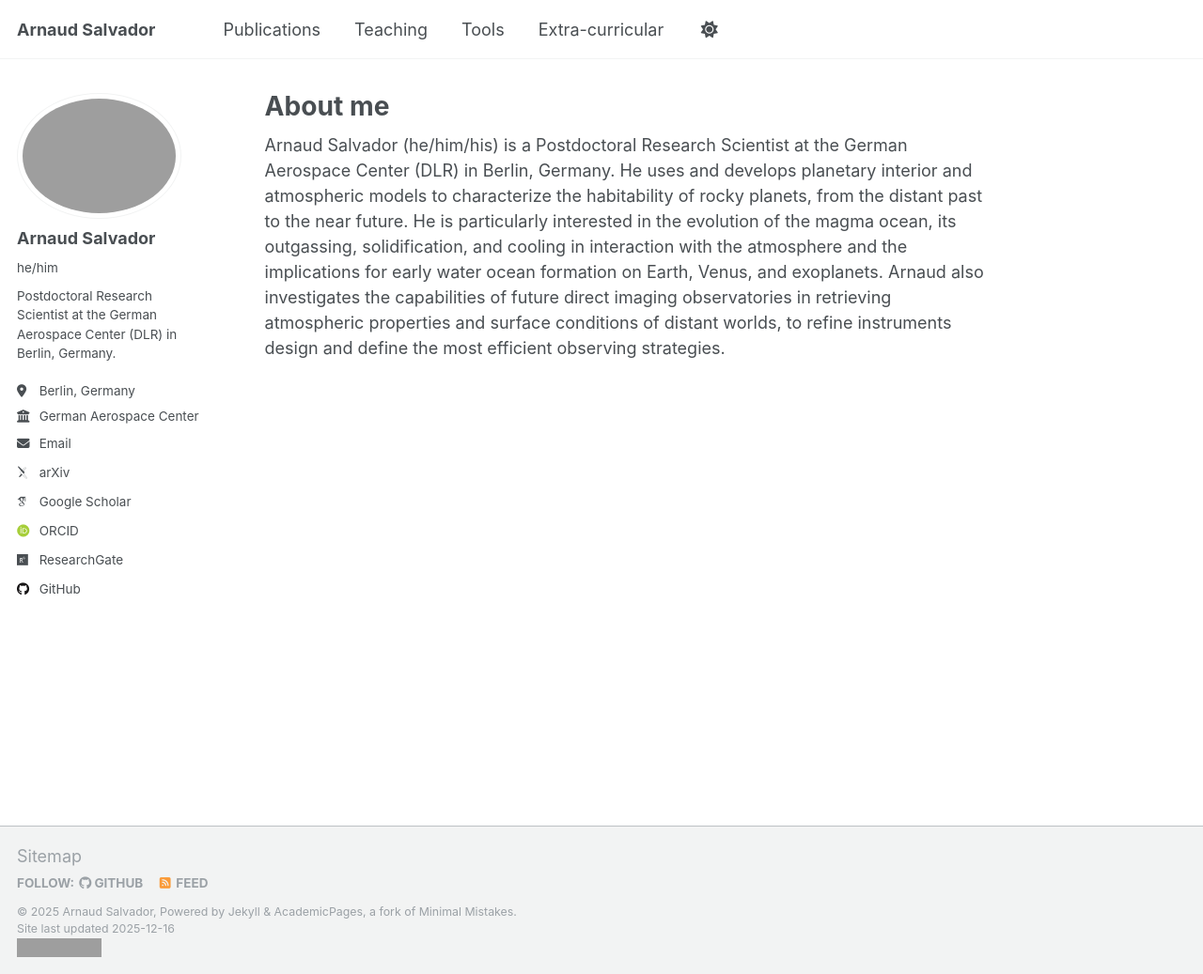
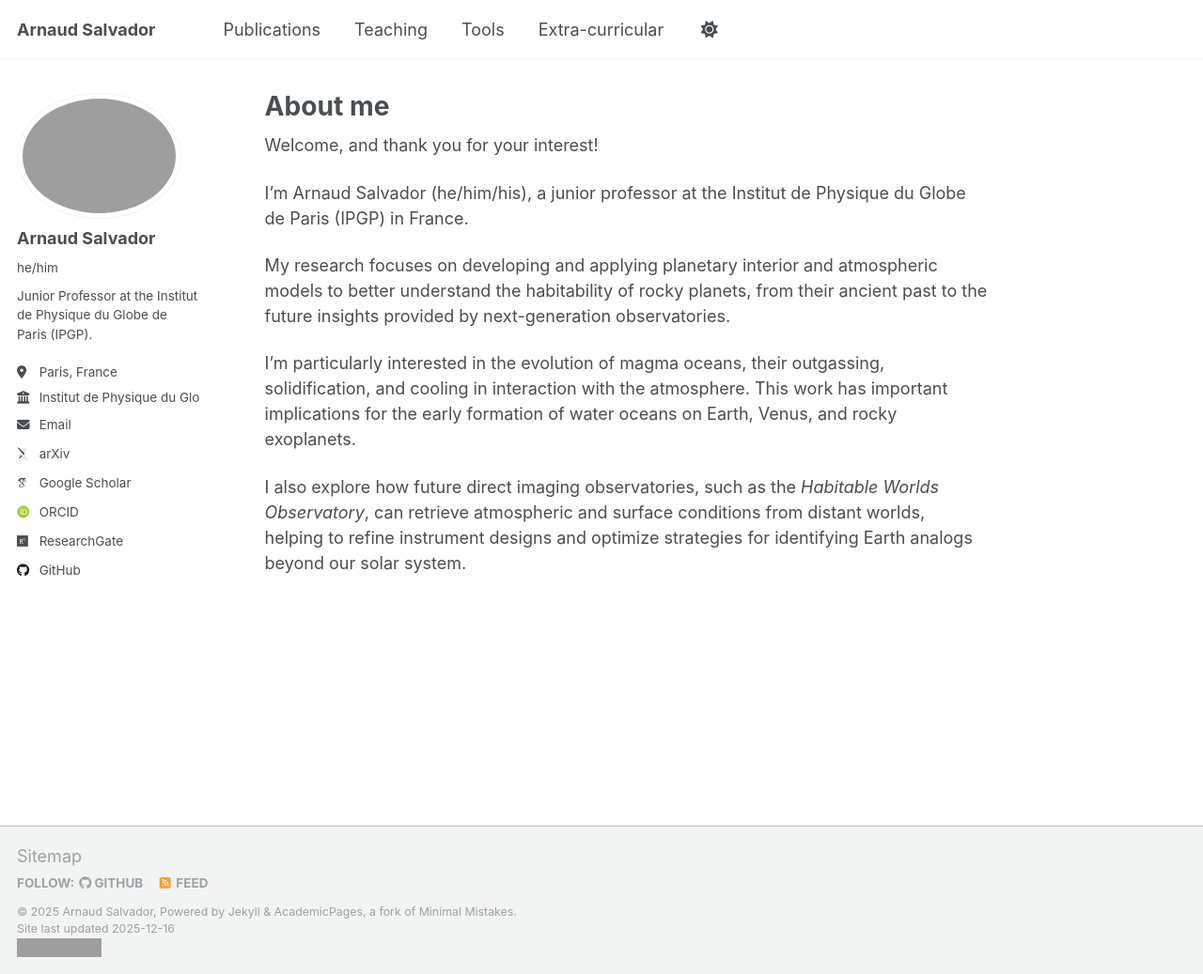
Before and after one commit to arnaudsalvador/arnaudsalvador.github.io, a Jekyll site: the page built from _pages/about.md, in a window 1280 px wide and 1037 px high. Shown: the whole window at 94% size. Built offline with Jekyll 4.4.1, drawn with Linux system fonts in a browser that asks for light colours; some web fonts are replaced; grey boxes are pictures that could not be loaded.

Commit message:
update affiliation

```diff
--- a/_config.yml
+++ b/_config.yml
@@ -12,7 +12,7 @@
 title                    : "Arnaud Salvador"
 title_separator          : "-"
 name                     : &name "Arnaud Salvador"
-description              : &description "Postdoctoral Research Scientist at the German Aerospace Center (DLR) in Berlin, Germany."
+description              : &description "Junior Professor at the Institut de Physique du Globe de Paris (IPGP), France."
 url                      : https://arnaudsalvador.github.io # the base hostname & protocol for your site e.g. "https://[your GitHub username].github.io" or if you already have some other page hosted on Github then use "https://[your GitHub username].github.io/[Your Repo Name]"
 baseurl                  : "" # the subpath of your site, e.g. "/blog"
 repository               : "arnaudsalvador/arnaudsalvador.github.io"
@@ -25,11 +25,11 @@
   avatar           : "IMG_0156.jpg"
   name             : "Arnaud Salvador"
   pronouns         : "he/him"
-  bio              : "Postdoctoral Research Scientist at the German Aerospace Center (DLR) in Berlin, Germany."
-  location         : "Berlin, Germany"
-  employer         : "German Aerospace Center (DLR)"
+  bio              : "Junior Professor at the Institut de Physique du Globe de Paris (IPGP)."
+  location         : "Paris, France"
+  employer         : "Institut de Physique du Globe de Paris (IPGP)"
   uri              : # URL
-  email            : "arnaud.salvador@dlr.de"
+  email            : "salvador@ipgp.fr"
 
   # Academic websites
   academia         : # URL
--- a/_pages/about.md
+++ b/_pages/about.md
@@ -7,4 +7,12 @@
   - /about.html
 ---
 
-Arnaud Salvador (he/him/his) is a Postdoctoral Research Scientist at the German Aerospace Center (DLR) in Berlin, Germany. He uses and develops planetary interior and atmospheric models to characterize the habitability of rocky planets, from the distant past to the near future. He is particularly interested in the evolution of the magma ocean, its outgassing, solidification, and cooling in interaction with the atmosphere and the implications for early water ocean formation on Earth, Venus, and exoplanets. Arnaud also investigates the capabilities of future direct imaging observatories in retrieving atmospheric properties and surface conditions of distant worlds, to refine instruments design and define the most efficient observing strategies.
+Welcome, and thank you for your interest!
+
+I'm Arnaud Salvador (he/him/his), a junior professor at the Institut de Physique du Globe de Paris (IPGP) in France.
+
+My research focuses on developing and applying planetary interior and atmospheric models to better understand the habitability of rocky planets, from their ancient past to the future insights provided by next-generation observatories.
+
+I'm particularly interested in the evolution of magma oceans, their outgassing, solidification, and cooling in interaction with the atmosphere. This work has important implications for the early formation of water oceans on Earth, Venus, and rocky exoplanets.
+
+I also explore how future direct imaging observatories, such as the *Habitable Worlds Observatory*, can retrieve atmospheric and surface conditions from distant worlds, helping to refine instrument designs and optimize strategies for identifying Earth analogs beyond our solar system.
```
